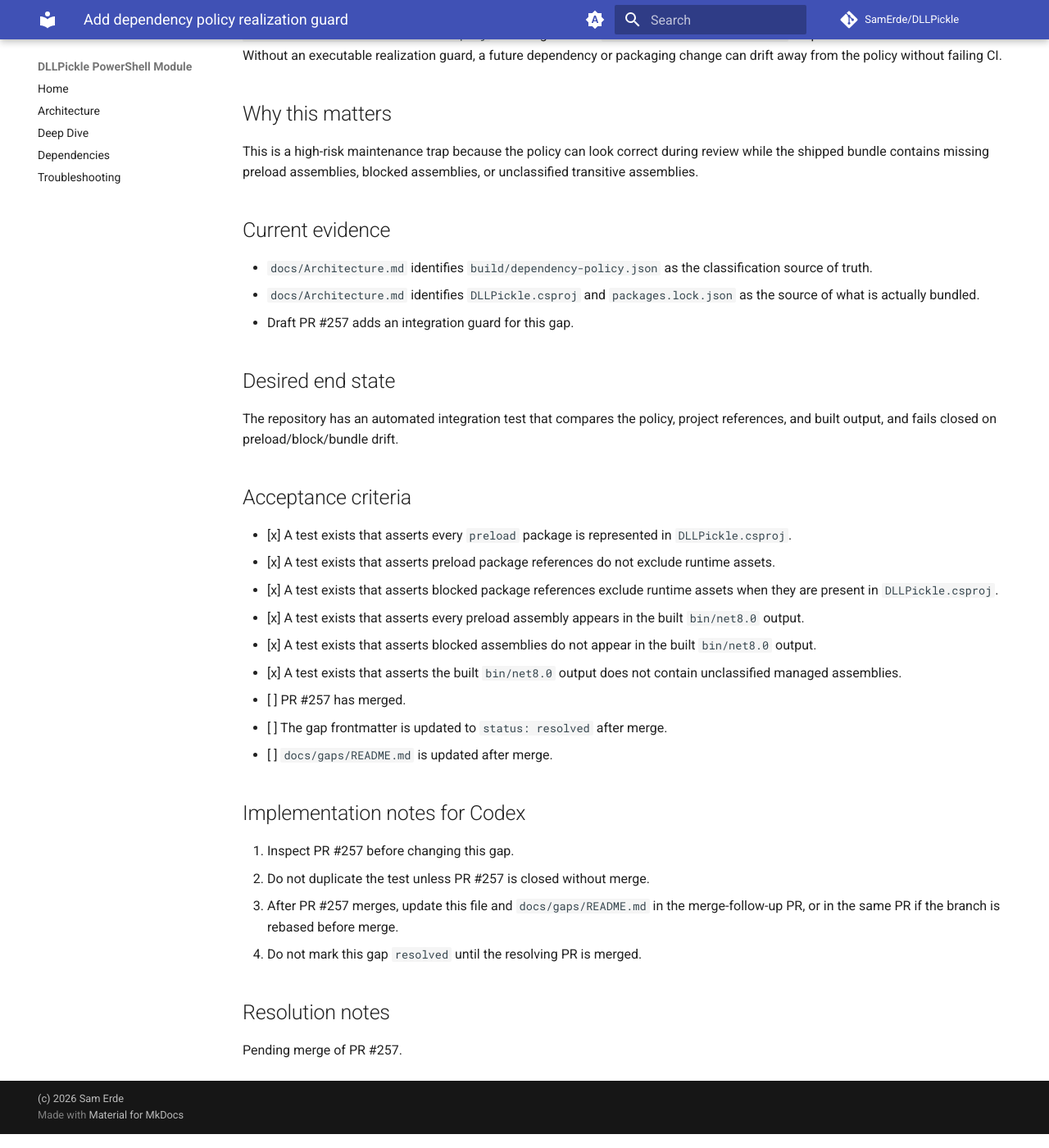
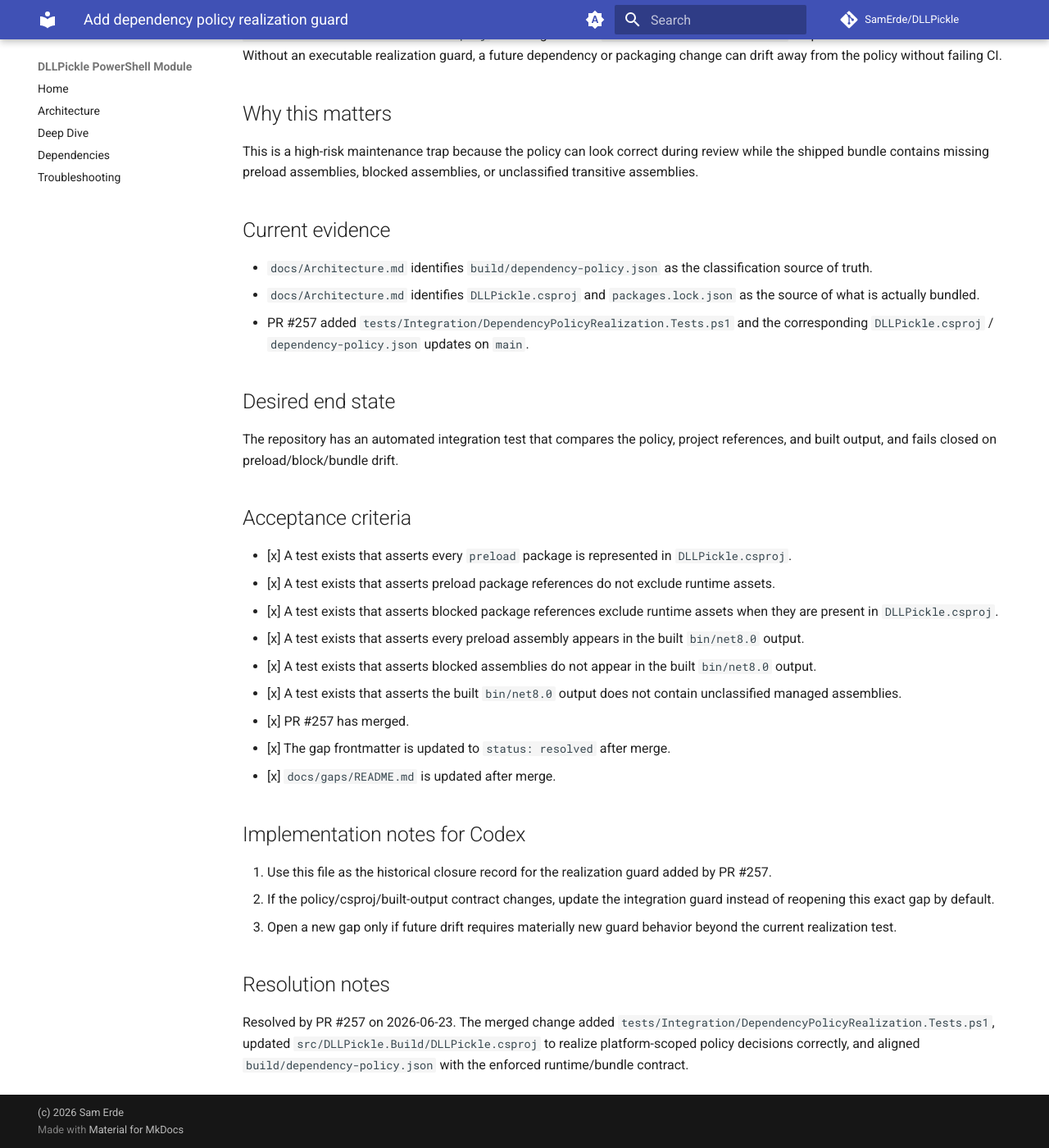
Before and after one commit to SamErde/DLLPickle, an MkDocs documentation site: the page built from docs/gaps/GAP-001-dependency-policy-realization-guard.md, in a window 1280 px wide and 1400 px high, scrolled down 385 px. Shown: the whole window at 82% size. Built offline with MkDocs 1.6.1 and Material for MkDocs 9.7.7, drawn with Linux system fonts in a browser that asks for light colours; comment, search, counter and statistics services are not loaded; some of the changed text lies outside the part shown.

Commit message:
[codex] Close GAP-001 after merged guard landed (#262)
docs(gaps): close GAP-001 after merge

```diff
--- a/docs/gaps/GAP-001-dependency-policy-realization-guard.md
+++ b/docs/gaps/GAP-001-dependency-policy-realization-guard.md
@@ -1,12 +1,12 @@
 ---
 id: GAP-001
 title: Add dependency policy realization guard
-status: in-progress
+status: resolved
 severity: high
 area: dependency-policy
 owner: maintainer
 created: 2026-06-23
-updated: 2026-06-23
+updated: 2026-06-25
 related_issues: []
 related_prs:
   - https://github.com/SamErde/DLLPickle/pull/257
@@ -17,16 +17,16 @@ related_docs:
 related_tests:
   - tests/Integration/DependencyPolicyRealization.Tests.ps1
 resolution_pr: https://github.com/SamErde/DLLPickle/pull/257
-resolved_on:
+resolved_on: 2026-06-23
 ---
 
 # GAP-001 — Add dependency policy realization guard
 
 ## Status
 
-**Current status:** In progress.
+**Current status:** Resolved.
 
-Implementation is in draft PR #257. Keep this gap in `in-progress` until the PR merges and the test is confirmed in CI.
+PR #257 merged into `main` on 2026-06-23 as commit `56f41a2` (`[codex] Add dependency policy realization guard (#257)`).
 
 ## Problem
 
@@ -40,7 +40,7 @@ This is a high-risk maintenance trap because the policy can look correct during
 
 - `docs/Architecture.md` identifies `build/dependency-policy.json` as the classification source of truth.
 - `docs/Architecture.md` identifies `DLLPickle.csproj` and `packages.lock.json` as the source of what is actually bundled.
-- Draft PR #257 adds an integration guard for this gap.
+- PR #257 added `tests/Integration/DependencyPolicyRealization.Tests.ps1` and the corresponding `DLLPickle.csproj` / `dependency-policy.json` updates on `main`.
 
 ## Desired end state
 
@@ -54,17 +54,16 @@ The repository has an automated integration test that compares the policy, proje
 - [x] A test exists that asserts every preload assembly appears in the built `bin/net8.0` output.
 - [x] A test exists that asserts blocked assemblies do not appear in the built `bin/net8.0` output.
 - [x] A test exists that asserts the built `bin/net8.0` output does not contain unclassified managed assemblies.
-- [ ] PR #257 has merged.
-- [ ] The gap frontmatter is updated to `status: resolved` after merge.
-- [ ] `docs/gaps/README.md` is updated after merge.
+- [x] PR #257 has merged.
+- [x] The gap frontmatter is updated to `status: resolved` after merge.
+- [x] `docs/gaps/README.md` is updated after merge.
 
 ## Implementation notes for Codex
 
-1. Inspect PR #257 before changing this gap.
-2. Do not duplicate the test unless PR #257 is closed without merge.
-3. After PR #257 merges, update this file and `docs/gaps/README.md` in the merge-follow-up PR, or in the same PR if the branch is rebased before merge.
-4. Do not mark this gap `resolved` until the resolving PR is merged.
+1. Use this file as the historical closure record for the realization guard added by PR #257.
+2. If the policy/csproj/built-output contract changes, update the integration guard instead of reopening this exact gap by default.
+3. Open a new gap only if future drift requires materially new guard behavior beyond the current realization test.
 
 ## Resolution notes
 
-Pending merge of PR #257.
+Resolved by PR #257 on 2026-06-23. The merged change added `tests/Integration/DependencyPolicyRealization.Tests.ps1`, updated `src/DLLPickle.Build/DLLPickle.csproj` to realize platform-scoped policy decisions correctly, and aligned `build/dependency-policy.json` with the enforced runtime/bundle contract.
```
Also changed, not shown: docs/Architecture.md (+0 -1 lines), docs/gaps/README.md (+0 -1 lines).
